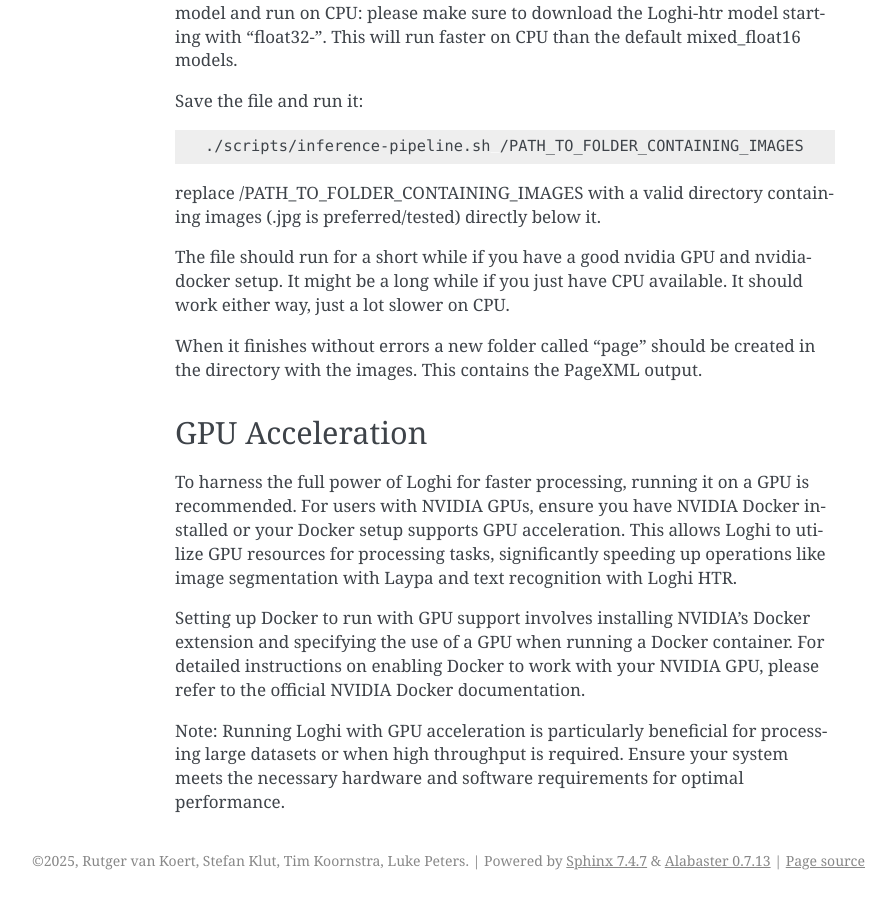
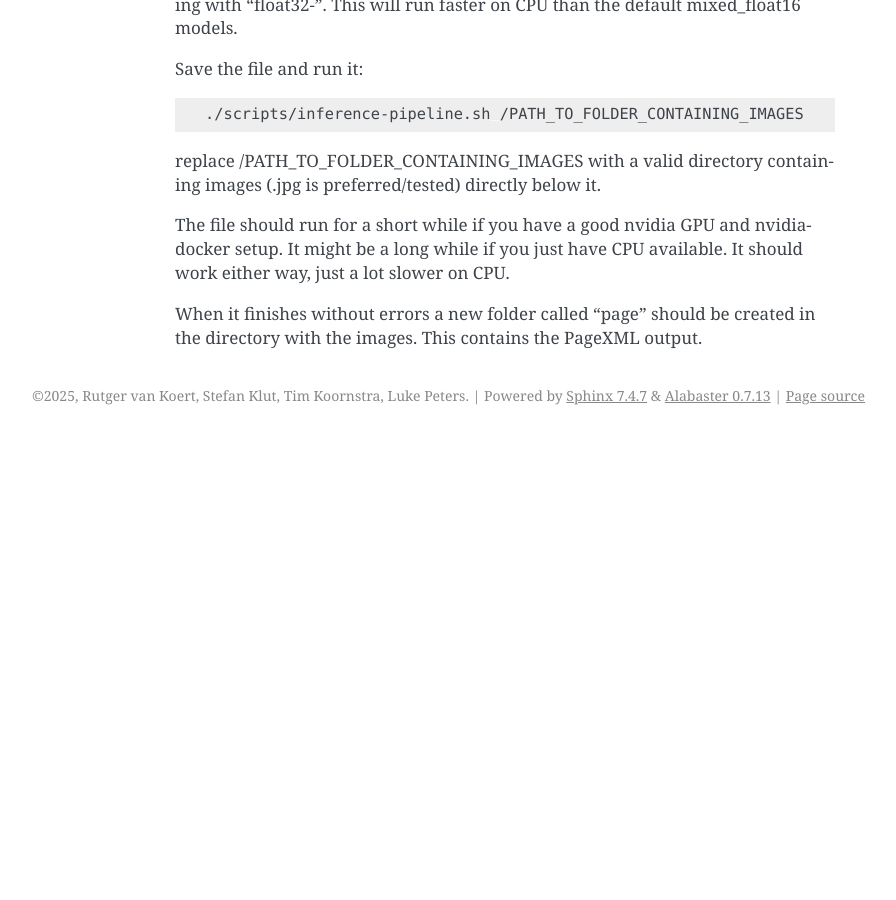
Before and after one commit to rvankoert/loghi, a Sphinx documentation site: the page built from docs/installation/installation.md, in a window 1280 px wide and 900 px high, scrolled down 2090 px. Shown: the whole window, without its empty margins (245-1141 px from the left). Built offline with Sphinx 7.4.7, drawn with Linux system fonts in a browser that asks for light colours; after the commit the page ends 2525 px from its top, so only the background shows below that; some of the changed text lies outside the part shown.

Commit message:
update installation page

````diff
--- a/docs/installation/installation.md
+++ b/docs/installation/installation.md
@@ -1,21 +1,19 @@
 # Installation
 
-
-## How to install Loghi
-### 1. Cloning the repository
+## 1. Cloning the repository
 Begin by cloning the Loghi repository to access the toolkit and navigate into the directory:
 
 ```bash
 git clone https://github.com/knaw-huc/loghi.git
 cd loghi
 ```
-### 2. Docker images
+## 2. Docker images
 For most users, Docker offers the easiest and most straightforward way to deploy and use Loghi. If Docker is not installed on your machine, follow [these instructions](https://docs.docker.com/engine/install/) to install it.
 > [!CAUTION]
 > Loghi currently does not work with the snap version of Docker out of the box, when installing please use the `apt` version. See Issue https://github.com/knaw-huc/loghi/issues/40 for updates
 
 You can either use pre-built Docker images, or build them yourself.
-#### 2.1 Pull pre-built images
+### 2.1 Pull pre-built images
 Pre-built Docker images contain all the necessary dependencies and can be easily pulled from [Docker Hub](https://hub.docker.com/u/loghi):
 
 ```bash
@@ -24,7 +22,7 @@
 docker pull loghi/docker.loghi-tooling
 ```
 
-#### 2.2 Build from source
+### 2.2 Build from source
 As an alternative to using the tested and prebuild docker images, you can build the Docker images with the latest code yourself:
 
 ```bash
@@ -33,7 +31,7 @@
 ./buildAll.sh
 ```
 
-### 3. Download models
+## 3. Download models
 Go to
 https://surfdrive.surf.nl/files/index.php/s/YA8HJuukIUKznSP
 and download a laypa model (for detection of baselines) and a loghi-htr model (for HTR).
@@ -44,7 +42,7 @@
 
 If you downloaded a zip: you should unzip it first.
 
-### 4. Update paths and run Loghi
+## 4. Update paths and run Loghi
 Edit the [`scripts/inference-pipeline.sh`](scripts/inference-pipeline.sh) using vi, nano, other whatever editor you prefer. We'll use nano in this example
 
 ```bash
@@ -78,12 +76,3 @@
 The file should run for a short while if you have a good nvidia GPU and nvidia-docker setup. It might be a long while if you just have CPU available. It should work either way, just a lot slower on CPU.
 
 When it finishes without errors a new folder called "page" should be created in the directory with the images. This contains the PageXML output.
-
-
-## GPU Acceleration
-
-To harness the full power of Loghi for faster processing, running it on a GPU is recommended. For users with NVIDIA GPUs, ensure you have NVIDIA Docker installed or your Docker setup supports GPU acceleration. This allows Loghi to utilize GPU resources for processing tasks, significantly speeding up operations like image segmentation with Laypa and text recognition with Loghi HTR.
-
-Setting up Docker to run with GPU support involves installing NVIDIA's Docker extension and specifying the use of a GPU when running a Docker container. For detailed instructions on enabling Docker to work with your NVIDIA GPU, please refer to the official NVIDIA Docker documentation.
-
-Note: Running Loghi with GPU acceleration is particularly beneficial for processing large datasets or when high throughput is required. Ensure your system meets the necessary hardware and software requirements for optimal performance.
````
Also changed, not shown: docs/installation/index.md (+7 -6 lines).
